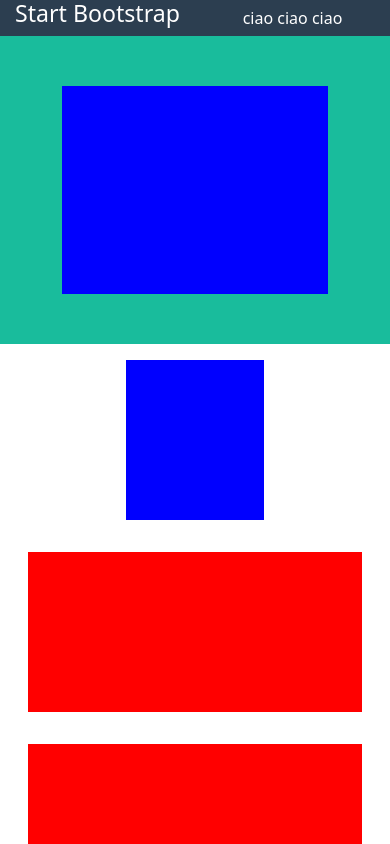
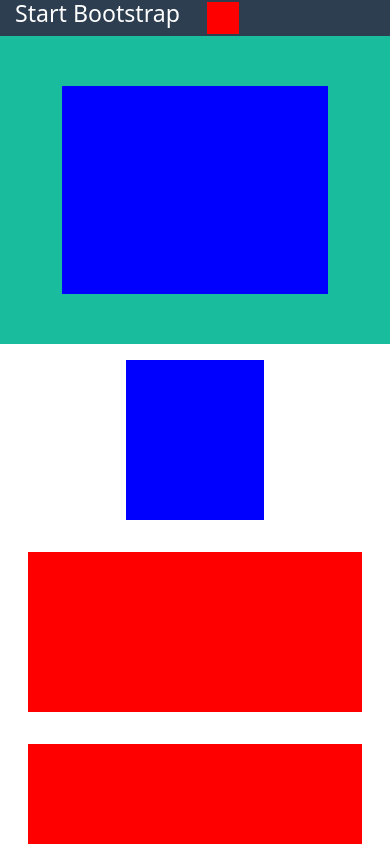
Before and after one commit to lorenzosavoia/html-css-bootstrap-freelancer, a plain HTML site: page index.html in a window 390 px wide. Shown: the top 844 px of the page. Drawn offline with nearby package versions, Linux system fonts and the light colour scheme.

Commit message:
button hamburger responsive

```diff
--- a/css/style.css
+++ b/css/style.css
@@ -13,6 +13,7 @@ header{
 .als-center{
     align-self: center;
 }
+
 
 .jumbotron{
     background-color:#19bc9c;
@@ -84,3 +85,24 @@ header{
 .footer-bot{
     background-color:#2c3e50;
 }
+.square-hidden{
+    height: 2rem;
+    width: 2rem;
+    background-color: red;
+    display: none;
+}
+
+@media screen and (max-width:768px) {
+
+    .hidden{
+        display: none;
+    }
+    .square-hidden{
+        display: block;
+        align-self: flex-end;
+    }
+    .d-flex{
+        display: flex;
+        justify-content: flex-end;
+    }
+}
--- a/index.html
+++ b/index.html
@@ -20,8 +20,9 @@
                     <div class="col-lg-6 col-md-4 col-6">
                         <h3 class="txt-center">Start Bootstrap</h3>
                     </div>
-                    <div class="col-lg-6 col-md-4 col-6 als-center txt-center">
-                        ciao ciao ciao
+                    <div class="col-lg-6 col-md-4 col-6 als-center txt-center d-flex-end">
+                        <span class="hidden">ciao ciao ciao</span>
+                        <div class="square-hidden"></div>
                     </div>
                 </div>
             </div>
```
